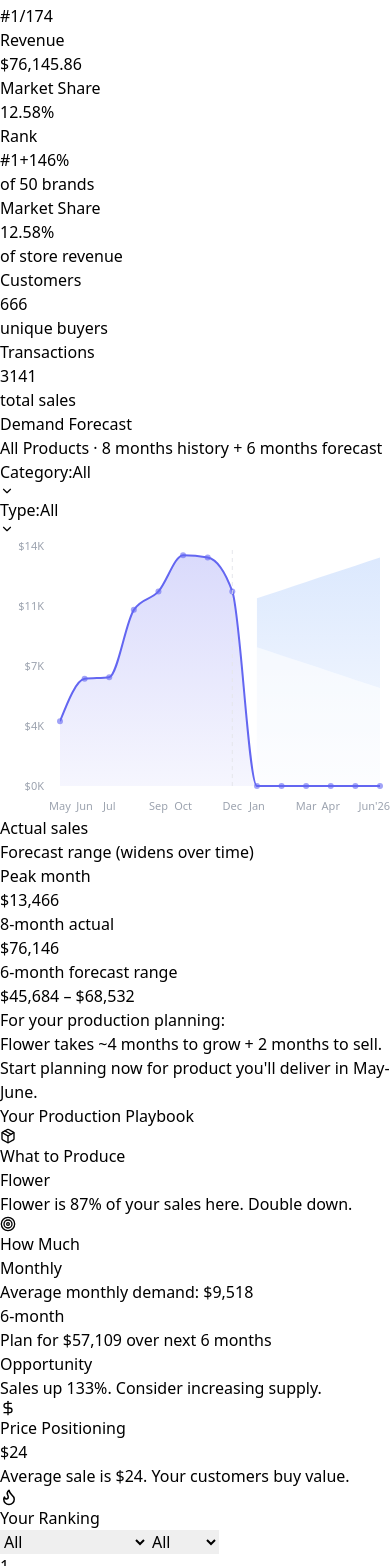
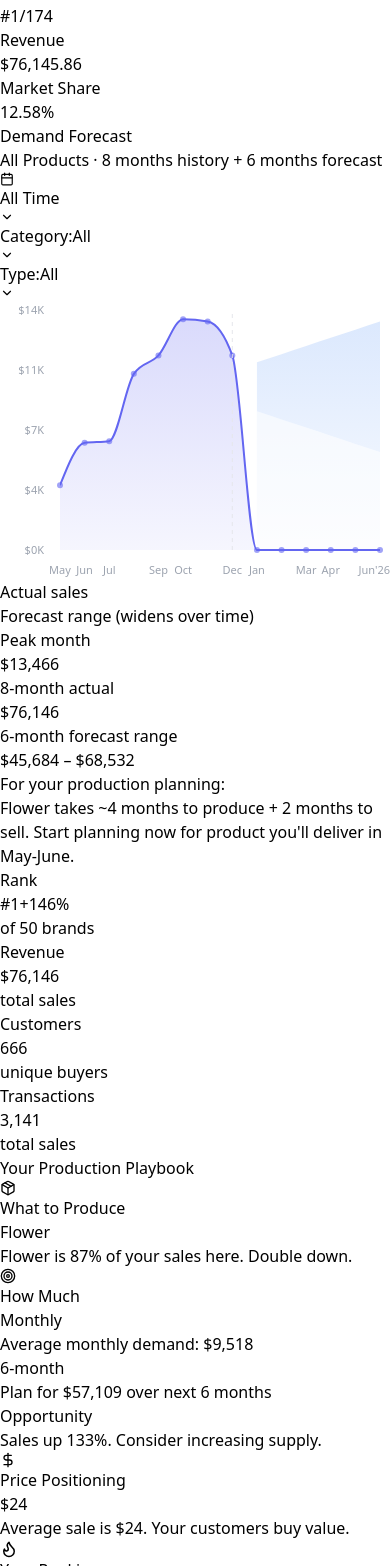
Before and after one commit to claydouglass/producer-observer, a React (Vite) app: page / in a window 390 px wide. Shown: the part 262-1828 px from the top of the page. Built offline with nearby package versions, Linux system fonts and the light colour scheme.

Commit message:
Move chart above KPIs, add timeframe filter, make KPIs filter-responsive

```diff
--- a/src/components/ForecastChart.jsx
+++ b/src/components/ForecastChart.jsx
@@ -8,7 +8,7 @@ import {
   ResponsiveContainer,
   ReferenceLine,
 } from "recharts";
-import { ChevronDown } from "lucide-react";
+import { ChevronDown, Calendar } from "lucide-react";
 
 const categoryColors = {
   Flower: "#10b981",
@@ -65,6 +65,119 @@ function FilterDropdown({ label, value, options, onChange }) {
   );
 }
 
+function TimeframeDropdown({ value, onChange }) {
+  const [open, setOpen] = useState(false);
+  const [showCalendar, setShowCalendar] = useState(false);
+  const [customStart, setCustomStart] = useState("");
+  const [customEnd, setCustomEnd] = useState("");
+
+  const presets = [
+    { label: "Today", value: "today" },
+    { label: "This Week", value: "week" },
+    { label: "Last 30 Days", value: "30d" },
+    { label: "Last 90 Days", value: "90d" },
+    { label: "All Time", value: "all" },
+    { label: "Custom...", value: "custom" },
+  ];
+
+  const displayLabel = presets.find((p) => p.value === value)?.label || value;
+
+  const handlePresetClick = (preset) => {
+    if (preset === "custom") {
+      setShowCalendar(true);
+    } else {
+      onChange(preset);
+      setOpen(false);
+      setShowCalendar(false);
+    }
+  };
+
+  const handleCustomApply = () => {
+    if (customStart && customEnd) {
+      onChange(`${customStart} - ${customEnd}`);
+      setOpen(false);
+      setShowCalendar(false);
+    }
+  };
+
+  return (
+    <div className="relative">
+      <button
+        onClick={() => setOpen(!open)}
+        className="flex items-center gap-2 px-3 py-1.5 text-sm border border-gray-200 rounded-lg hover:border-gray-300 bg-white"
+      >
+        <Calendar size={14} className="text-gray-400" />
+        <span className="font-medium text-gray-900">{displayLabel}</span>
+        <ChevronDown size={14} className="text-gray-400" />
+      </button>
+      {open && (
+        <>
+          <div
+            className="fixed inset-0 z-10"
+            onClick={() => {
+              setOpen(false);
+              setShowCalendar(false);
+            }}
+          />
+          <div className="absolute top-full left-0 mt-1 bg-white border border-gray-200 rounded-lg shadow-lg z-20 py-1 min-w-[200px]">
+            {!showCalendar ? (
+              presets.map((preset) => (
+                <button
+                  key={preset.value}
+                  onClick={() => handlePresetClick(preset.value)}
+                  className={`w-full text-left px-3 py-1.5 text-sm hover:bg-gray-50 ${value === preset.value ? "bg-blue-50 text-blue-700" : "text-gray-700"}`}
+                >
+                  {preset.label}
+                </button>
+              ))
+            ) : (
+              <div className="p-3 space-y-3">
+                <div className="text-xs font-medium text-gray-500 uppercase">
+                  Custom Range
+                </div>
+                <div className="space-y-2">
+                  <div>
+                    <label className="text-xs text-gray-500">Start</label>
+                    <input
+                      type="date"
+                      value={customStart}
+                      onChange={(e) => setCustomStart(e.target.value)}
+                      className="w-full border border-gray-200 rounded px-2 py-1 text-sm"
+                    />
+                  </div>
+                  <div>
+                    <label className="text-xs text-gray-500">End</label>
+                    <input
+                      type="date"
+                      value={customEnd}
+                      onChange={(e) => setCustomEnd(e.target.value)}
+                      className="w-full border border-gray-200 rounded px-2 py-1 text-sm"
+                    />
+                  </div>
+                </div>
+                <div className="flex gap-2">
+                  <button
+                    onClick={() => setShowCalendar(false)}
+                    className="flex-1 px-3 py-1.5 text-sm text-gray-600 hover:bg-gray-50 rounded"
+                  >
+                    Back
+                  </button>
+                  <button
+                    onClick={handleCustomApply}
+                    className="flex-1 px-3 py-1.5 text-sm bg-blue-600 text-white rounded hover:bg-blue-700"
+                  >
+                    Apply
+                  </button>
+                </div>
+              </div>
+            )}
+          </div>
+        </>
+      )}
+    </div>
+  );
+}
+
 function ChartTooltip({ active, payload, label }) {
   if (!active || !payload?.length) return null;
   const dp = payload[0]?.payload;
@@ -110,10 +223,20 @@ export default function ForecastChart({
   historyTotal,
   forecastMin,
   forecastMax,
+  categoryFilter = "All",
+  setCategoryFilter,
+  typeFilter = "All",
+  setTypeFilter,
 }) {
-  const [viewMode, setViewMode] = useState("total"); // total, category, type
-  const [categoryFilter, setCategoryFilter] = useState("All");
-  const [typeFilter, setTypeFilter] = useState("All");
+  // Use internal state if no external controls provided
+  const [internalCategory, setInternalCategory] = useState("All");
+  const [internalType, setInternalType] = useState("All");
+  const [timeframe, setTimeframe] = useState("all");
+
+  const activeCategory = setCategoryFilter ? categoryFilter : internalCategory;
+  const activeType = setTypeFilter ? typeFilter : internalType;
+  const onCategoryChange = setCategoryFilter || setInternalCategory;
+  const onTypeChange = setTypeFilter || setInternalType;
 
   const consolidatedTypes = useMemo(
     () => consolidateTypes(selected?.byType),
@@ -128,14 +251,14 @@ export default function ForecastChart({
   const filterProportion = useMemo(() => {
     if (!selected) return 1;
     let prop = 1;
-    if (categoryFilter !== "All") {
-      prop *= (selected.byCategory?.[categoryFilter] || 0) / selected.revenue;
+    if (activeCategory !== "All") {
+      prop *= (selected.byCategory?.[activeCategory] || 0) / selected.revenue;
     }
-    if (typeFilter !== "All") {
-      prop *= (consolidatedTypes[typeFilter] || 0) / selected.revenue;
+    if (activeType !== "All") {
+      prop *= (consolidatedTypes[activeType] || 0) / selected.revenue;
     }
     return prop;
-  }, [selected, categoryFilter, typeFilter, consolidatedTypes]);
+  }, [selected, activeCategory, activeType, consolidatedTypes]);
 
   // Build chart data - 8 months history + 6 months forecast with widening bands
   const chartData = useMemo(() => {
@@ -202,8 +325,8 @@ export default function ForecastChart({
   if (!selected) return null;
 
   const filterLabel =
-    categoryFilter !== "All" || typeFilter !== "All"
-      ? `${categoryFilter !== "All" ? categoryFilter : ""}${categoryFilter !== "All" && typeFilter !== "All" ? " · " : ""}${typeFilter !== "All" ? typeFilter : ""}`
+    activeCategory !== "All" || activeType !== "All"
+      ? `${activeCategory !== "All" ? activeCategory : ""}${activeCategory !== "All" && activeType !== "All" ? " · " : ""}${activeType !== "All" ? activeType : ""}`
       : "All Products";
 
   return (
@@ -218,17 +341,18 @@ export default function ForecastChart({
           </div>
         </div>
         <div className="flex items-center gap-3">
+          <TimeframeDropdown value={timeframe} onChange={setTimeframe} />
           <FilterDropdown
             label="Category"
-            value={categoryFilter}
+            value={activeCategory}
             options={availableCategories}
-            onChange={setCategoryFilter}
+            onChange={onCategoryChange}
           />
           <FilterDropdown
             label="Type"
-            value={typeFilter}
+            value={activeType}
             options={["All", "Indica", "Hybrid", "Sativa"]}
-            onChange={setTypeFilter}
+            onChange={onTypeChange}
           />
         </div>
       </div>
@@ -337,8 +461,8 @@ export default function ForecastChart({
           For your production planning:
         </div>
         <div className="text-sm text-amber-700">
-          Flower takes ~4 months to grow + 2 months to sell. Start planning now
-          for {categoryFilter !== "All" ? categoryFilter : "product"} you'll
+          Flower takes ~4 months to produce + 2 months to sell. Start planning
+          now for {activeCategory !== "All" ? activeCategory : "product"} you'll
           deliver in May-June.
         </div>
       </div>
--- a/src/components/ForecastTab.jsx
+++ b/src/components/ForecastTab.jsx
@@ -91,29 +91,58 @@ export default function ForecastTab({
     [selected, brands, selectedCategory, selectedType],
   );
 
-  // Derive KPIs from real data
+  // Calculate filter proportion for KPIs
+  const filterProportion = useMemo(() => {
+    if (selectedCategory === "All" && selectedType === "All") return 1;
+    let prop = 1;
+    if (selectedCategory !== "All") {
+      prop *= (selected.byCategory?.[selectedCategory] || 0) / selected.revenue;
+    }
+    if (selectedType !== "All") {
+      const types = consolidateTypes(selected.byType);
+      prop *= (types[selectedType] || 0) / selected.revenue;
+    }
+    return prop;
+  }, [selected, selectedCategory, selectedType]);
+
+  // Filtered values for KPIs
+  const filteredRevenue = Math.round(selected.revenue * filterProportion);
+  const filteredCustomers = Math.round(selected.customers * filterProportion);
+  const filteredTransactions = Math.round(
+    selected.transactions * filterProportion,
+  );
+  const filteredMarketShare = (selected.marketShare * filterProportion).toFixed(
+    2,
+  );
+
+  // Derive KPIs from real data - now filter-responsive
   const kpis = [
     {
       label: "Rank",
-      value: `#${selected.rank}`,
-      sub: `of ${brands.length || 174} brands`,
+      value: ranking ? `#${ranking.rank}` : `#${selected.rank}`,
+      sub: ranking
+        ? `of ${ranking.total} brands`
+        : `of ${brands.length || 174} brands`,
       delta:
         trend.trend === "up" ? `+${Math.abs(trend.delta)}%` : `${trend.delta}%`,
       trend: trend.trend,
     },
     {
-      label: "Market Share",
-      value: `${selected.marketShare}%`,
-      sub: "of store revenue",
+      label: "Revenue",
+      value: `$${filteredRevenue.toLocaleString()}`,
+      sub:
+        selectedCategory !== "All" || selectedType !== "All"
+          ? `${selectedCategory !== "All" ? selectedCategory : ""}${selectedCategory !== "All" && selectedType !== "All" ? " / " : ""}${selectedType !== "All" ? selectedType : ""}`
+          : "total sales",
     },
     {
       label: "Customers",
-      value: selected.customers.toString(),
+      value: filteredCustomers.toLocaleString(),
       sub: "unique buyers",
     },
     {
       label: "Transactions",
-      value: selected.transactions.toString(),
+      value: filteredTransactions.toLocaleString(),
       sub: "total sales",
     },
   ];
@@ -153,21 +182,25 @@ export default function ForecastTab({
 
   return (
     <div className="space-y-6">
-      {/* KPIs */}
-      <div className="grid grid-cols-4 gap-6">
-        {kpis.map((kpi, i) => (
-          <KPICard key={i} {...kpi} />
-        ))}
-      </div>
-
-      {/* Chart */}
+      {/* Chart with filters on top */}
       <ForecastChart
         selected={selected}
         historyPeak={historyPeak}
         historyTotal={historyTotal}
         forecastMin={forecastMin}
         forecastMax={forecastMax}
+        categoryFilter={selectedCategory}
+        setCategoryFilter={setSelectedCategory}
+        typeFilter={selectedType}
+        setTypeFilter={setSelectedType}
       />
+
+      {/* KPIs - now below chart and filter-responsive */}
+      <div className="grid grid-cols-4 gap-6">
+        {kpis.map((kpi, i) => (
+          <KPICard key={i} {...kpi} />
+        ))}
+      </div>
 
       {/* PO Insights - why we order what we order */}
       <POInsights selected={selected} />
@@ -178,31 +211,18 @@ export default function ForecastTab({
           <div className="flex items-center justify-between mb-4">
             <div className="flex items-center gap-2">
               <Flame size={18} className="text-orange-500" />
-              <span className="font-semibold text-gray-900">Your Ranking</span>
-            </div>
-            <div className="flex items-center gap-2">
-              <select
-                value={selectedCategory}
-                onChange={(e) => setSelectedCategory(e.target.value)}
-                className="text-sm border border-gray-200 rounded-lg px-3 py-1.5 bg-white"
-              >
-                {categories.map((c) => (
-                  <option key={c} value={c}>
-                    {c}
-                  </option>
-                ))}
-              </select>
-              <select
-                value={selectedType}
-                onChange={(e) => setSelectedType(e.target.value)}
-                className="text-sm border border-gray-200 rounded-lg px-3 py-1.5 bg-white"
-              >
-                {["All", "Indica", "Hybrid", "Sativa"].map((t) => (
-                  <option key={t} value={t}>
-                    {t}
-                  </option>
-                ))}
-              </select>
+              <span className="font-semibold text-gray-900">
+                Your Ranking
+                {(selectedCategory !== "All" || selectedType !== "All") && (
+                  <span className="text-sm font-normal text-gray-500 ml-2">
+                    ({selectedCategory !== "All" ? selectedCategory : ""}
+                    {selectedCategory !== "All" && selectedType !== "All"
+                      ? " / "
+                      : ""}
+                    {selectedType !== "All" ? selectedType : ""})
+                  </span>
+                )}
+              </span>
             </div>
           </div>
 
```
